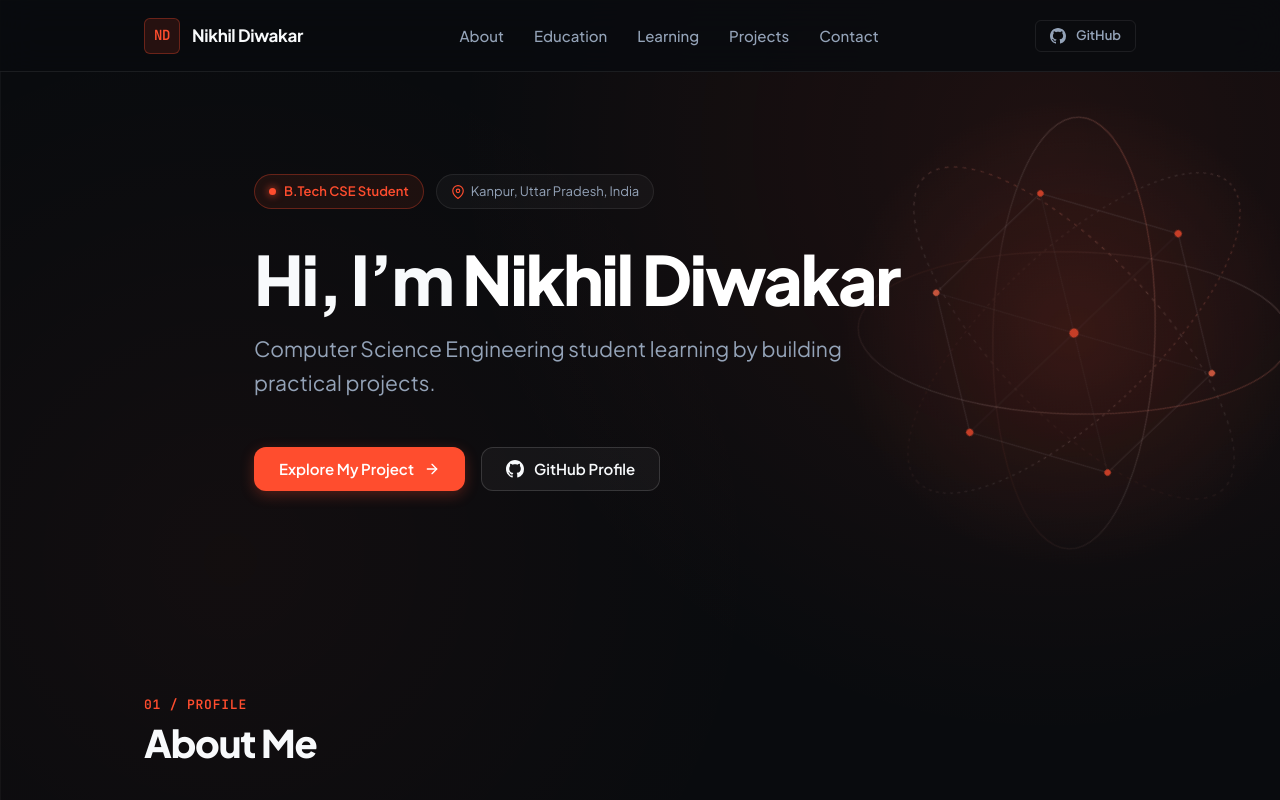
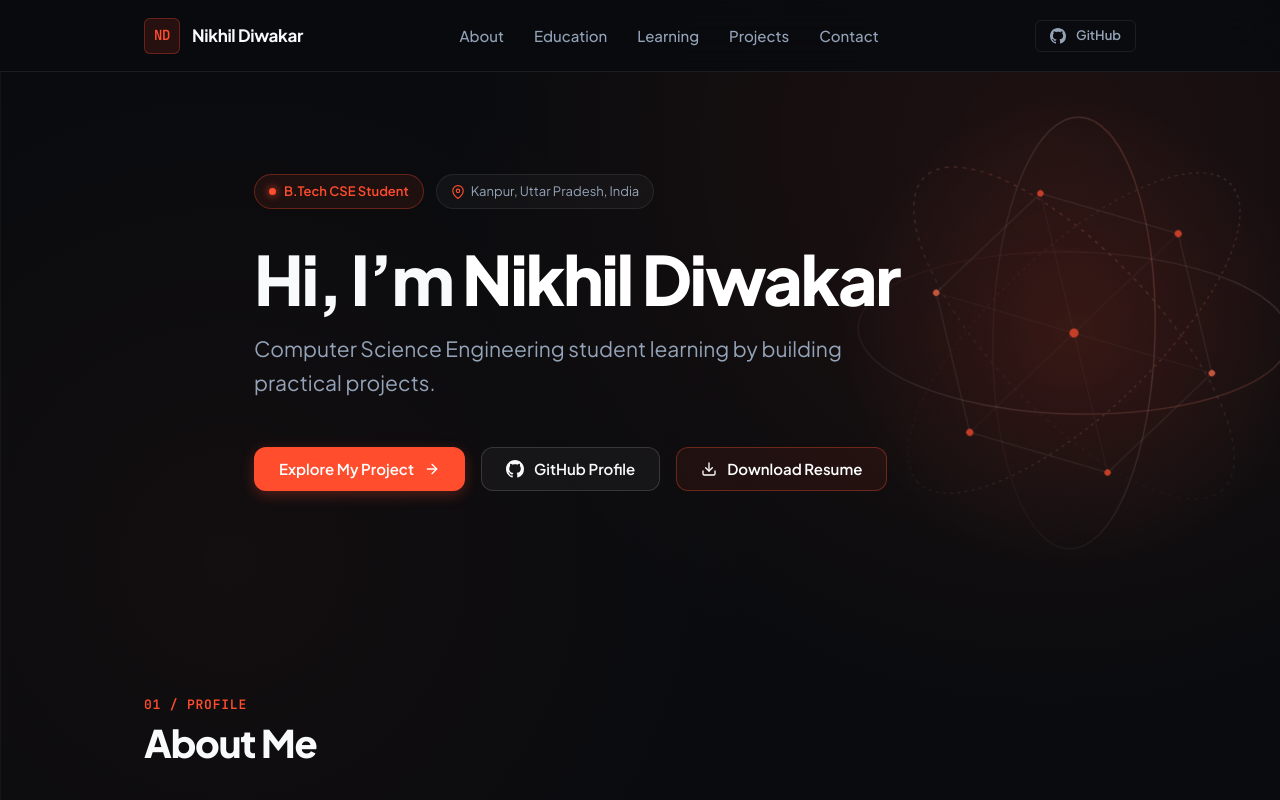
Before and after one commit to nikhildiwakar666-a11y/nikhildiwakar666-a11y.github.io, a website: page index.html in a window 1280 px wide. Shown: the top 800 px of the page. Drawn offline with Linux system fonts and the light colour scheme.

Commit message:
Add Download Resume button and Nikhil_resume.pdf

```diff
--- a/index.html
+++ b/index.html
@@ -196,6 +196,20 @@
               <path d="M12 0C5.37 0 0 5.37 0 12c0 5.31 3.435 9.795 8.205 11.385.6.105.825-.255.825-.57 0-.285-.015-1.23-.015-2.235-3.015.555-3.795-.735-4.035-1.41-.135-.345-.72-1.41-1.23-1.695-.42-.225-1.02-.78-.015-.795.945-.015 1.62.87 1.845 1.23 1.08 1.815 2.805 1.305 3.495.99.105-.78.42-1.305.765-1.605-2.67-.3-5.46-1.335-5.46-5.925 0-1.305.465-2.385 1.23-3.225-.12-.3-.54-1.53.12-3.18 0 0 1.005-.315 3.3 1.23.96-.27 1.98-.405 3-.405s2.04.135 3 .405c2.295-1.56 3.3-1.23 3.3-1.23.66 1.65.24 2.88.12 3.18.765.84 1.23 1.905 1.23 3.225 0 4.605-2.805 5.625-5.475 5.925.435.375.81 1.095.81 2.22 0 1.605-.015 2.895-.015 3.3 0 .315.225.69.825.57A12.02 12.02 0 0024 12c0-6.63-5.37-12-12-12z"/>
             </svg>
             <span>GitHub Profile</span>
+          </a>
+
+          <a href="Nikhil_resume.pdf"
+             target="_blank"
+             rel="noopener noreferrer"
+             class="btn btn-secondary btn-resume"
+             id="hero-resume-btn"
+             aria-label="Download Nikhil Diwakar's Resume (opens in a new tab)">
+            <svg class="icon" viewBox="0 0 24 24" fill="none" stroke="currentColor" stroke-width="2" stroke-linecap="round" stroke-linejoin="round" width="16" height="16" aria-hidden="true">
+              <path d="M21 15v4a2 2 0 0 1-2 2H5a2 2 0 0 1-2-2v-4"></path>
+              <polyline points="7 10 12 15 17 10"></polyline>
+              <line x1="12" y1="15" x2="12" y2="3"></line>
+            </svg>
+            <span>Download Resume</span>
           </a>
         </div>
 
--- a/server.js
+++ b/server.js
@@ -14,7 +14,8 @@ const MIME_TYPES = {
   '.png': 'image/png',
   '.jpg': 'image/jpeg',
   '.jpeg': 'image/jpeg',
-  '.ico': 'image/x-icon'
+  '.ico': 'image/x-icon',
+  '.pdf': 'application/pdf'
 };
 
 const server = http.createServer((req, res) => {
--- a/styles.css
+++ b/styles.css
@@ -267,6 +267,20 @@ a {
 .btn-secondary:hover {
   background-color: rgba(255, 255, 255, 0.08);
   border-color: rgba(255, 255, 255, 0.25);
+  transform: translateY(-2px);
+}
+
+.btn-resume {
+  background-color: rgba(255, 77, 46, 0.08);
+  border-color: rgba(255, 77, 46, 0.35);
+  color: #ffffff;
+}
+
+.btn-resume:hover {
+  background-color: rgba(255, 77, 46, 0.18);
+  border-color: var(--accent-primary);
+  color: #ffffff;
+  box-shadow: 0 4px 16px rgba(255, 77, 46, 0.25);
   transform: translateY(-2px);
 }
 
```
Also changed, not shown: README.md, 1 other file.
